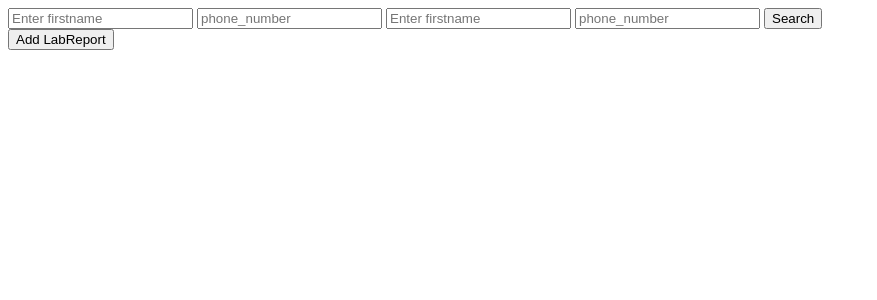
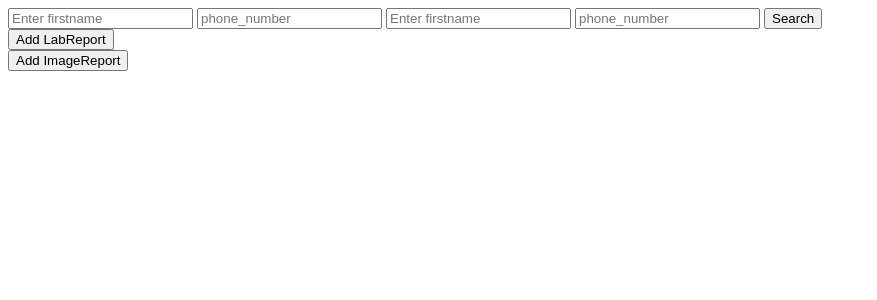
Before and after one commit to souvik1000/Docsy_Hackfest, a Django app: page /createPatientData/ in a window 1280 px wide. Shown: the top 300 px of the page, without its empty margins (0-877 px from the left). Run offline with Django 3.2, Linux system fonts and the light colour scheme.

Commit message:
some image report added

```diff
--- a/docsy/receptionist/templates/createPatientData.html
+++ b/docsy/receptionist/templates/createPatientData.html
@@ -59,15 +59,15 @@
                     <input type="text" name="doctor_number" placeholder="phone_number" />
                     <button type="submit">Search</button>
                 </form>
-                <button onclick=get_labreport()>Add LabReport</button>
-
                 <div id="labreport">
 
                 </div>
+                <button onclick=get_labreport()>Add LabReport</button>
+
                 <div id="imagereport">
 
                 </div>
-
+                <button onclick=get_imagereport()>Add ImageReport</button>
             </div>
         </div>
     </div>
@@ -89,6 +89,10 @@
             `
             document.getElementById("labreport").insertAdjacentHTML('beforeend', lab_report);
         }
+
+        function get_imagereport() {
+
+        }
     </script>
 </body>
 
```
